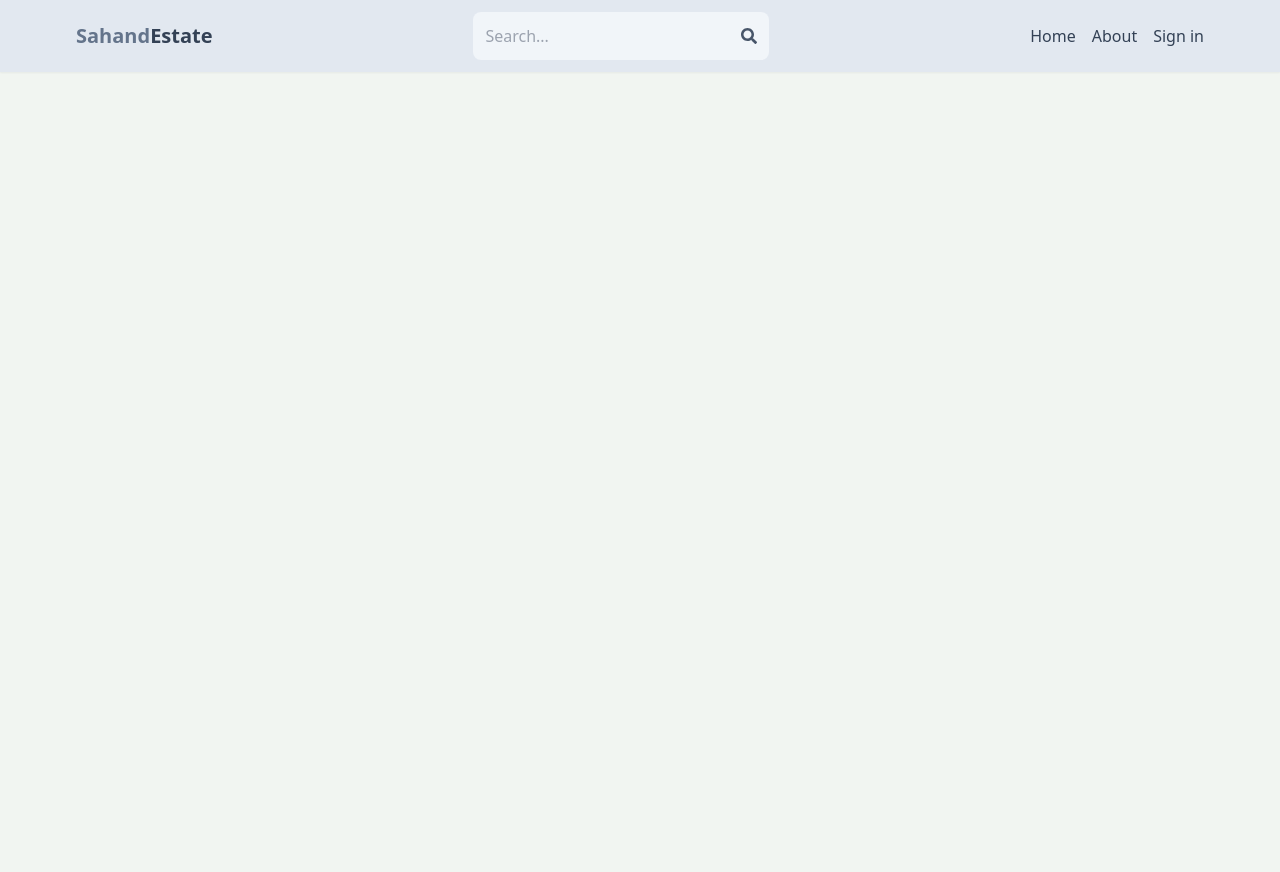
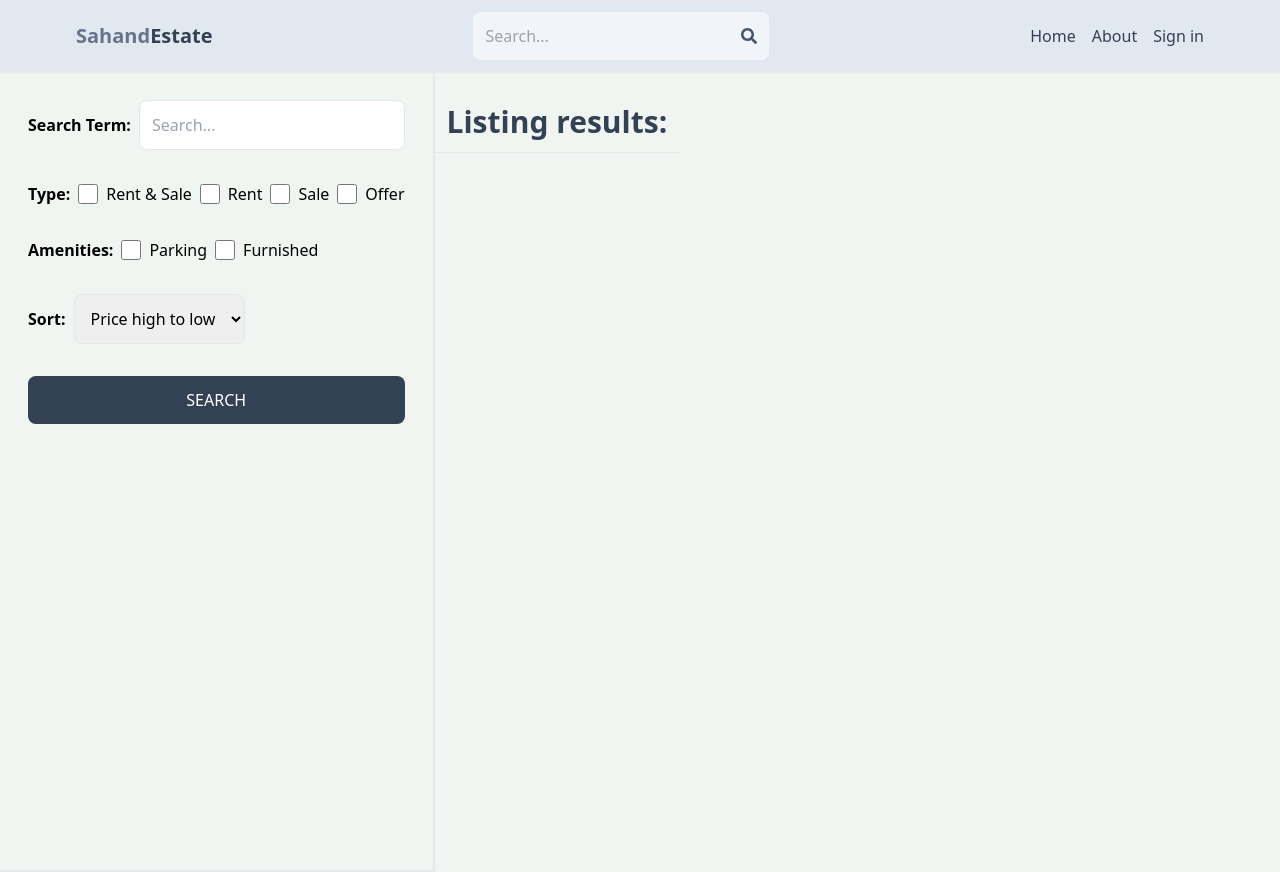
Before and after one commit to Gayaththri/Estate-MERN, a React (Vite) app in the folder client/: page /search in a window 1280 px wide. Before the commit the page ends 800 px from the top, so only its background shows below. Built offline with nearby package versions, Linux system fonts and the light colour scheme; no server answers.

Commit message:
create search page UI

```diff
--- a/client/src/App.jsx
+++ b/client/src/App.jsx
@@ -9,6 +9,7 @@
 import CreateListing from "./pages/CreateListing";
 import UpdateListing from "./pages/UpdateListing";
 import Listing from "./pages/Listing";
+import Search from "./pages/Search";
 
 export default function App() {
   return (
@@ -19,6 +20,7 @@
         <Route path="sign-in" element={<Signin />} />
         <Route path="/sign-up" element={<SignUp />} />
         <Route path="/about" element={<About />} />
+        <Route path="/search" element={<Search />} />
         <Route path="/listing/:listingId" element={<Listing />} />
         <Route element={<PrivateRoute />}>
           <Route path="/profile" element={<Profile />} />
--- /dev/null
+++ b/client/src/pages/Search.jsx
@@ -0,0 +1,70 @@
+import React from "react";
+
+export default function Search() {
+  return (
+    <div className="flex flex-col md:flex-row">
+      <div className="p-7 border-b-2 md:border-r-2 md:min-h-screen">
+        <form className="flex flex-col gap-8">
+          <div className="flex items-center gap-2">
+            <label className="whitespace-nowrap font-semibold">
+              Search Term:
+            </label>
+            <input
+              type="text"
+              id="searchTerm"
+              placeholder="Search..."
+              className="border rounded-lg p-3 w-full"
+            />
+          </div>
+          <div className="flex gap-2 flex-wrap items-center">
+            <label className="font-semibold">Type:</label>
+            <div className="flex gap-2">
+              <input type="checkbox" id="all" className="w-5" />
+              <span>Rent & Sale</span>
+            </div>
+            <div className="flex gap-2">
+              <input type="checkbox" id="rent" className="w-5" />
+              <span>Rent</span>
+            </div>
+            <div className="flex gap-2">
+              <input type="checkbox" id="sale" className="w-5" />
+              <span>Sale</span>
+            </div>
+            <div className="flex gap-2">
+              <input type="checkbox" id="offer" className="w-5" />
+              <span>Offer</span>
+            </div>
+          </div>
+          <div className="flex gap-2 flex-wrap items-center">
+            <label className="font-semibold">Amenities:</label>
+            <div className="flex gap-2">
+              <input type="checkbox" id="parking" className="w-5" />
+              <span>Parking</span>
+            </div>
+            <div className="flex gap-2">
+              <input type="checkbox" id="furnished" className="w-5" />
+              <span>Furnished</span>
+            </div>
+          </div>
+          <div className="flex items-center gap-2">
+            <label className="font-semibold">Sort:</label>
+            <select id="sort_order" className="border rounded-lg p-3">
+              <option>Price high to low</option>
+              <option>Price low to high</option>
+              <option>Latest</option>
+              <option>Oldest</option>
+            </select>
+          </div>
+          <button className="bg-slate-700 text-white p-3 rounded-lg uppercase hover:opacity-95">
+            Search
+          </button>
+        </form>
+      </div>
+      <div className="">
+        <h1 className="text-3xl font-semibold border-b p-3 text-slate-700 mt-5">
+          Listing results:
+        </h1>
+      </div>
+    </div>
+  );
+}
```
